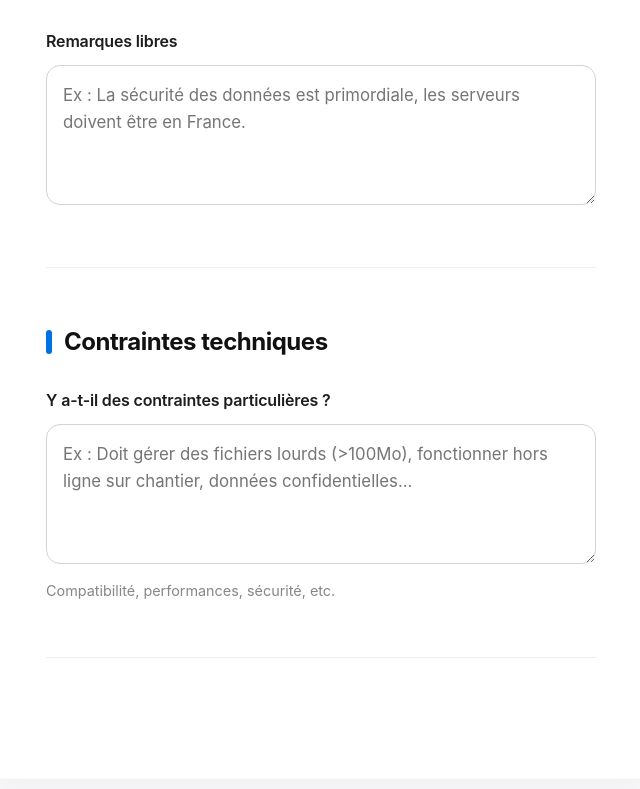
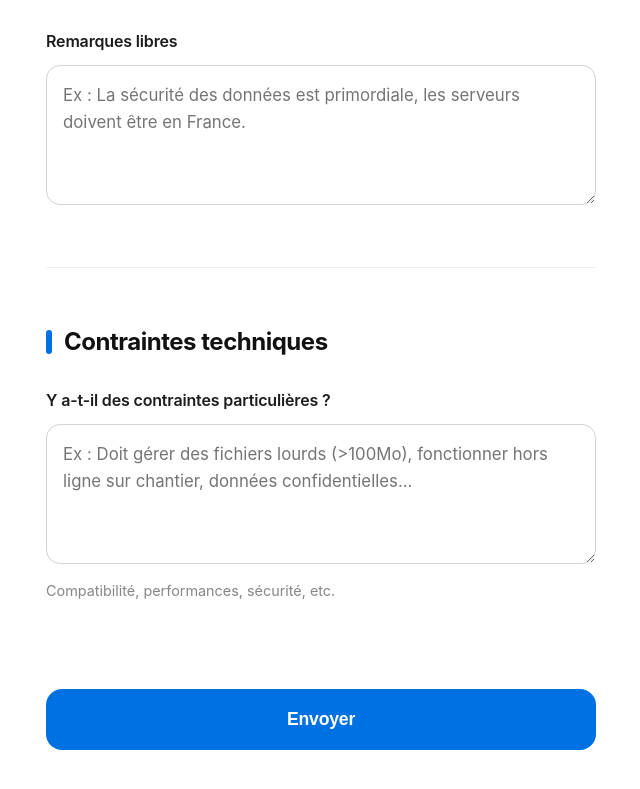
Before and after one commit to gabrielsgt/projet_armand, a plain HTML site: page index.html in a window 1280 px wide. Shown: the part 3832-4621 px from the top of the page, without its empty margins (319-959 px from the left). Drawn offline with Linux system fonts and the light colour scheme.

Commit message:
Add files via upload

```diff
--- a/index.html
+++ b/index.html
@@ -511,8 +511,10 @@
                         </div>
                     </div>
 
-                    <div class="divider"></div>
 
+
+                    <button type="submit" class="submit-btn">Envoyer</button>
+        </form>
 
         <script>
             // Highlight des items sélectionnés
```
Lines whose indentation alone changed are shown as unchanged.
